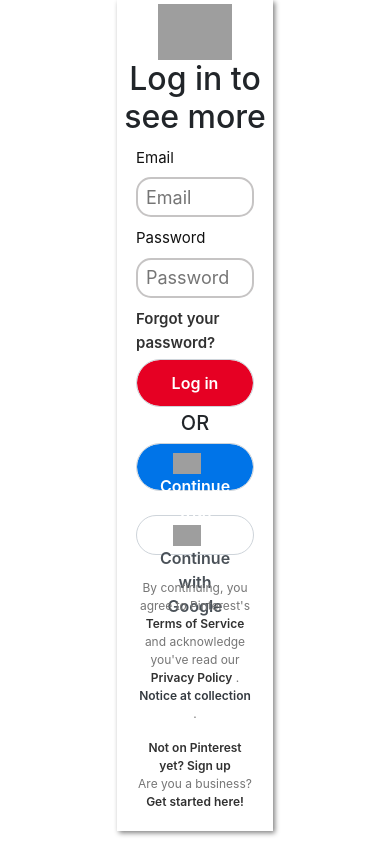
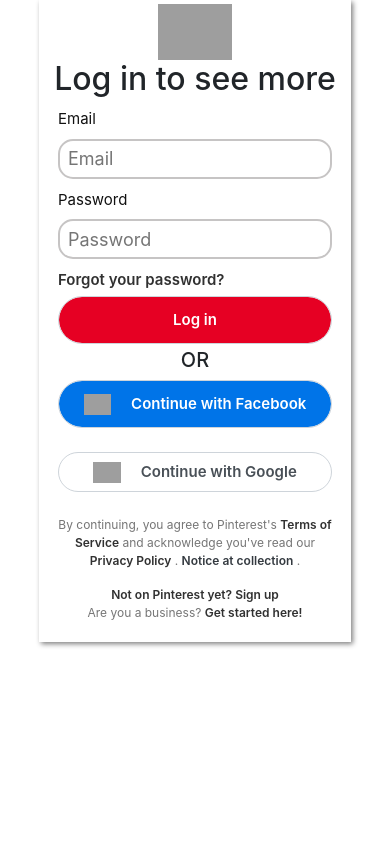
Before and after one commit to Omotola346/Pinterest-login, a plain HTML site: page index.html in a window 390 px wide. Drawn offline with Linux system fonts and the light colour scheme; grey boxes are pictures that could not be loaded.

Commit message:
Pinterest

```diff
--- a/pinterest.css
+++ b/pinterest.css
@@ -2,7 +2,6 @@
     background-color: white;
     width: 100%;
     font-family: 'Segoe UI', Tahoma, Geneva, Verdana, sans-serif;
-    /* overflow-y: hidden; */
 }
 div:nth-of-type(1){
     display: flex;
@@ -10,7 +9,6 @@
 }
 #logo{
     height: 3.5rem;
-    /* text-align: center; */
 }
 
 h1{
@@ -72,6 +70,7 @@
     color: white;
     font-size: 15px;
     font-weight: 600;
+    text-wrap: wrap;
 }
 
 #google{
@@ -109,24 +108,24 @@
 }
 @media (max-width:1290px) {
     form{
-       width: 40%;
+       width: 60%;
     }
 }
 @media (max-width:765px) {
-    .form{
+    form{
         width: 80%;
     }
     h1{
         font-size: 22px !important;
     }
     #login{
-        font-size: 1rem;
+        font-size: 15px;
     }
     #facebook{
-        font-size: 1rem;
+        font-size: 15px;
     }
     #google{
-        font-size: 1rem;
+        font-size: 15px;
     }
 
     button img{
--- a/signup.css
+++ b/signup.css
@@ -47,7 +47,7 @@
     }
     #email:hover{
         background-color: rgb(185, 33, 33);
-
+        /* text-wrap: wrap; */
     }
     #google{
         background-color: white;
@@ -75,7 +75,7 @@
 
    @media (max-width:1290px) {
    .sign{
-    width: 50%;
+    width: 70%;
    }
    }
 @media (max-width:765px) {
```
